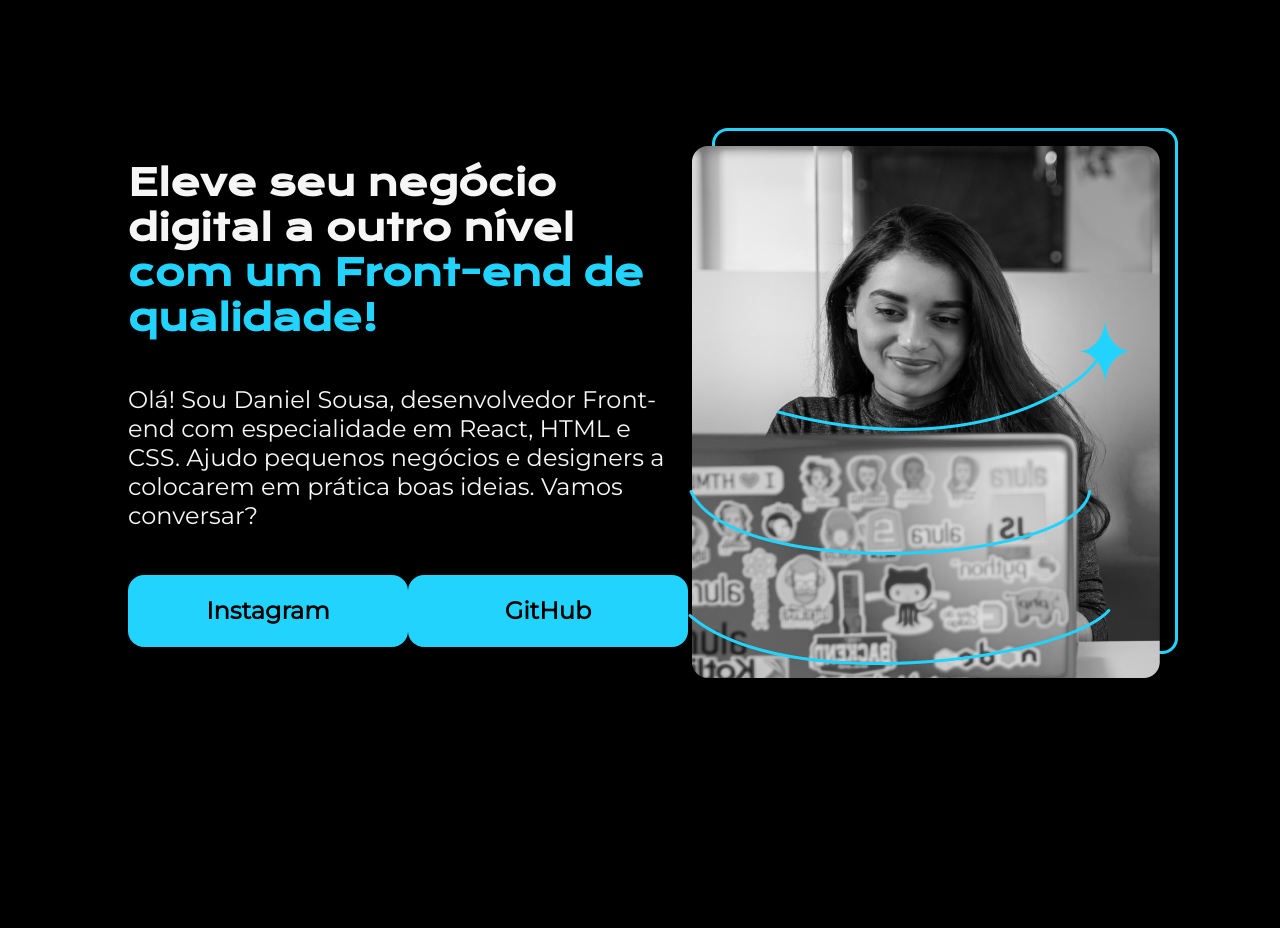
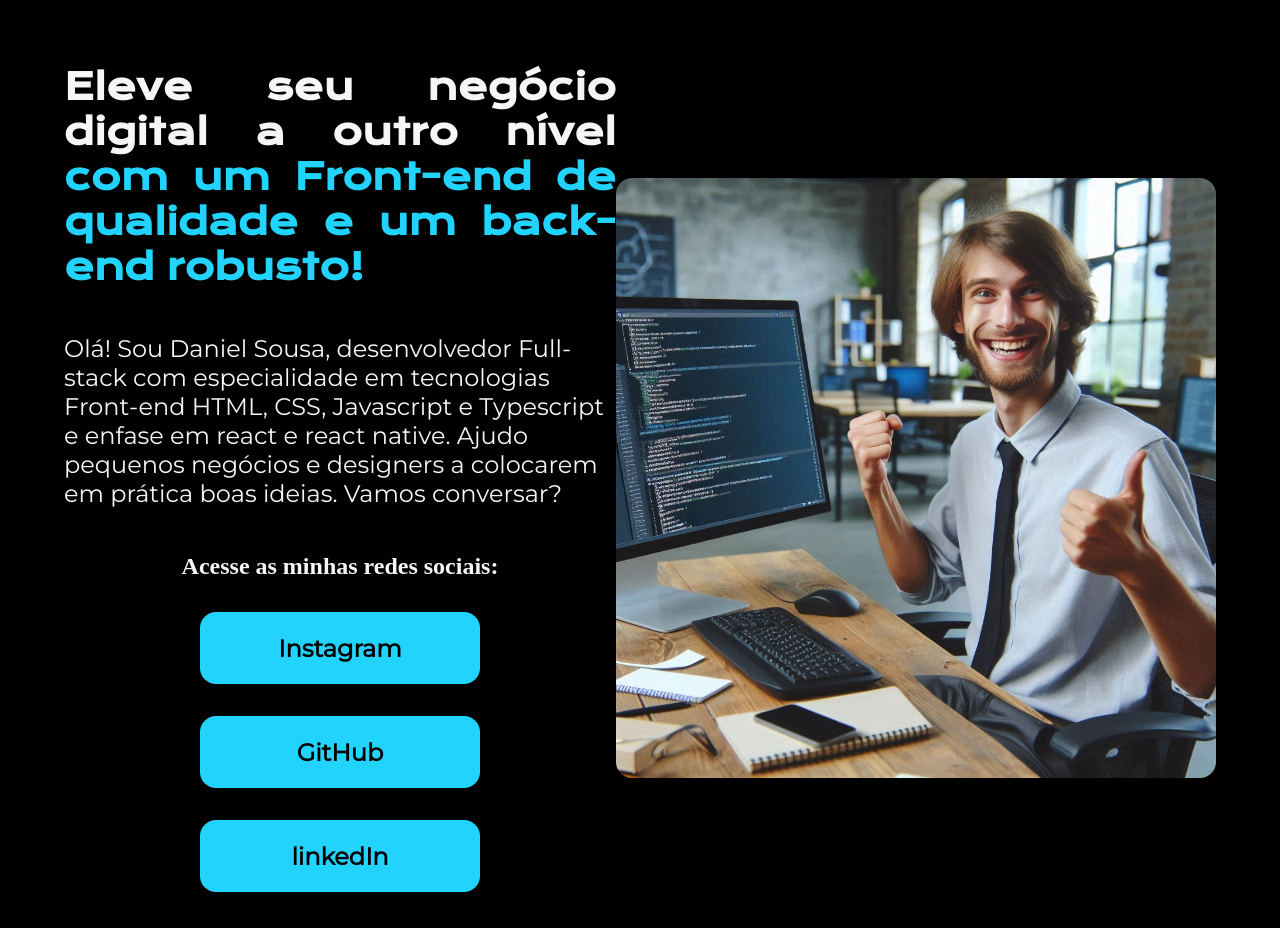
Before and after one commit to SScliff/Projeto_Front_end_ONE, a plain HTML site: page index.html in a window 1280 px wide. After the commit the page ends 892 px from the top, so only its background shows below. Drawn offline with nearby package versions, Linux system fonts and the light colour scheme.

Commit message:
alteração no texto e imagem

```diff
--- a/index.html
+++ b/index.html
@@ -13,19 +13,22 @@
         <section class="apresentacao__conteudo">
             <h1 class="apresentacao__conteudo__titulo">
                 Eleve seu negócio digital a outro nível
-                <strong class="destaque-titulo">com um Front-end de qualidade!
+                <strong class="destaque-titulo">com um Front-end de qualidade e um back-end robusto!
                 </strong>
             </h1>
             <p class="apresentacao__conteudo__texto">
-                Olá! Sou Daniel Sousa, desenvolvedor Front-end com especialidade em React, HTML e CSS.
+                Olá! Sou Daniel Sousa, desenvolvedor Full-stack com especialidade em tecnologias Front-end HTML, CSS, Javascript e Typescript
+                e enfase em react e react native.
                 Ajudo pequenos negócios e designers a colocarem em prática boas ideias. Vamos conversar?
             </p>
             <div class="apresentacao__link">
+                <h1>Acesse as minhas redes sociais:  </h1>
                 <a class='apresentacao__link__link' href="https://instagram.com/tiodaan">Instagram</a>
                 <a class='apresentacao__link__link' href="https://github.com/SScliff">GitHub</a>
+                <a class='apresentacao__link__link' href="https://www.linkedin.com/in/daniel-sousa-438b88257/">linkedIn</a>
             </div>
         </section>
-        <img src="imagem.png" alt="Foto da Joana Santos programando">
+        <img class="imagem" src="Designer.jpeg" alt="Foto do programador feliz">
     </main>
     <footer></footer>
 </body>
--- a/style.css
+++ b/style.css
@@ -14,10 +14,11 @@ body{
 
 .destaque-titulo{
     color: #22D4FD;
+
 }
 
 .apresentacao{
-    margin: 10%;
+    margin: 5%;
     display: flex;
     align-items: center;
     justify-content: space-evenly;
@@ -34,6 +35,7 @@ body{
 .apresentacao__conteudo__titulo{
     font-size: 36px;
     font-family: "Krona One", serif;
+    text-align: justify;
 }
 
 .apresentacao__conteudo__texto{
@@ -44,6 +46,9 @@ body{
 .apresentacao__link{
     display: flex;
     justify-content: space-between;
+    flex-direction: column;
+    align-items: center;
+    gap: 32px;
 }
 
 .apresentacao__link__link{
@@ -58,3 +63,10 @@ body{
     color: #000000;
     font-family: 'Montserrat', sans-serif;
 }
+
+.imagem{
+    width: 600px;
+    border-radius: 16px;
+    aspect-ratio: 1/1;
+
+}
```
Also changed, not shown: Designer.jpeg (added), Imagem.png (deleted).
